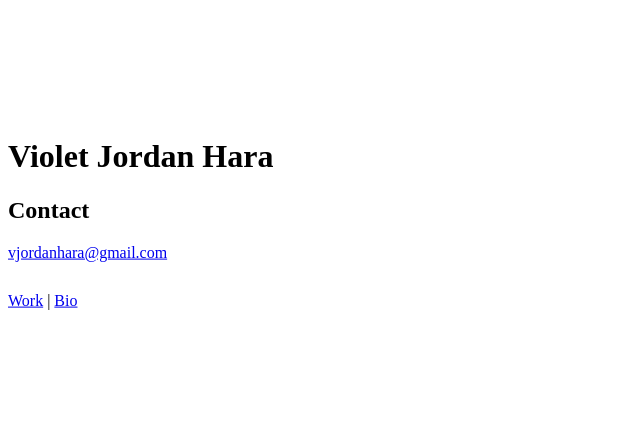
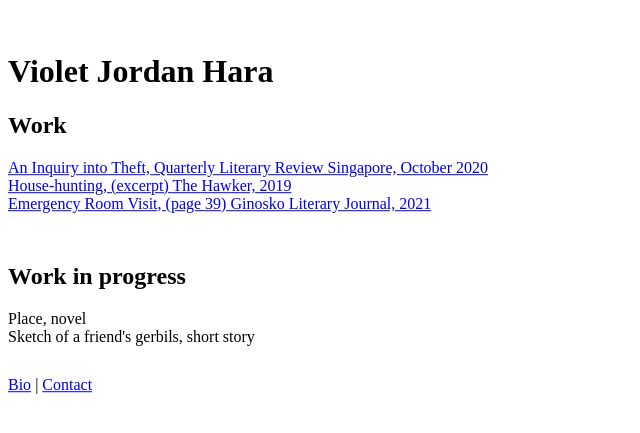
Before and after one commit to violetjordanhara/violetjordanhara.github.io, a plain HTML site: page testing.html in a window 1280 px wide. Shown: the part 187-620 px from the top of the page, without its empty margins (0-640 px from the left). Drawn offline with Linux system fonts and the light colour scheme.

Commit message:
added page number to pdf link

```diff
--- a/testing.html
+++ b/testing.html
@@ -13,17 +13,30 @@
 		<div class="flexible">
 		<h1>Violet Jordan Hara</h1>
 
-		<h2>Contact</h2>
+		<h2>Work</h2>
 
 		<div class="padding">
-			<a href="mailto:vjordanhara@gmail.com">vjordanhara@gmail.com</a>
+			<a href="http://www.qlrs.com/story.asp?id=1606">An Inquiry into Theft, Quarterly Literary Review Singapore, October 2020</a>
+			<br>
+			<a href="https://writerscentre.yale-nus.edu.sg/newsletters/the-hawker-issue-fifteen/house-hunting/">House-hunting, (excerpt) The Hawker, 2019</a>
+			<br>
+			<a href="http://www.ginoskoliteraryjournal.com/images/ginosko26.pdf">Emergency Room Visit, (page 39) Ginosko Literary Journal, 2021 </a>
+			<br>
+		</div>
+
+		<h2>Work in progress</h2>
+
+		<div class="padding">
+			<a>Place, novel</a>
+			<br>
+			<a>Sketch of a friend's gerbils, short story</a>
 
 		</div>
 
 
-		<a href="work.html">Work</a>
+		<a href="index.html">Bio</a>
 		<a> | </a>
-		<a href="index.html">Bio</a>
+		<a href="contact.html">Contact</a>
 
 	</div>
 
```
Also changed, not shown: work.html (+1 -1 lines).
